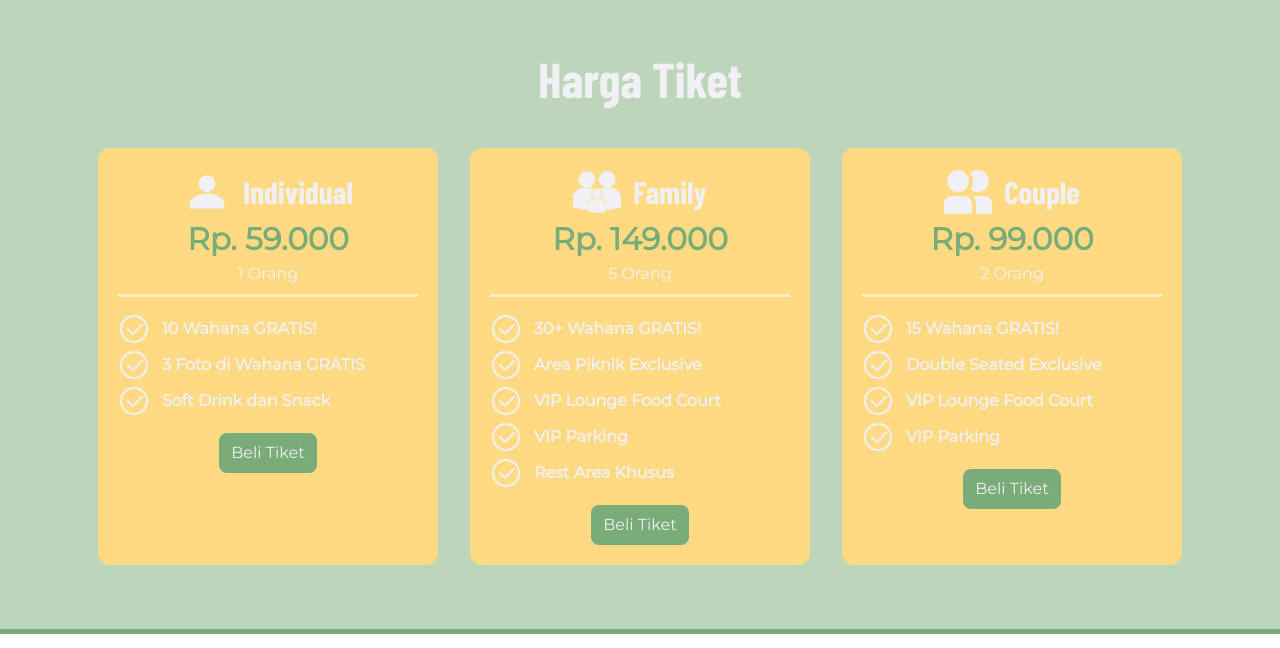
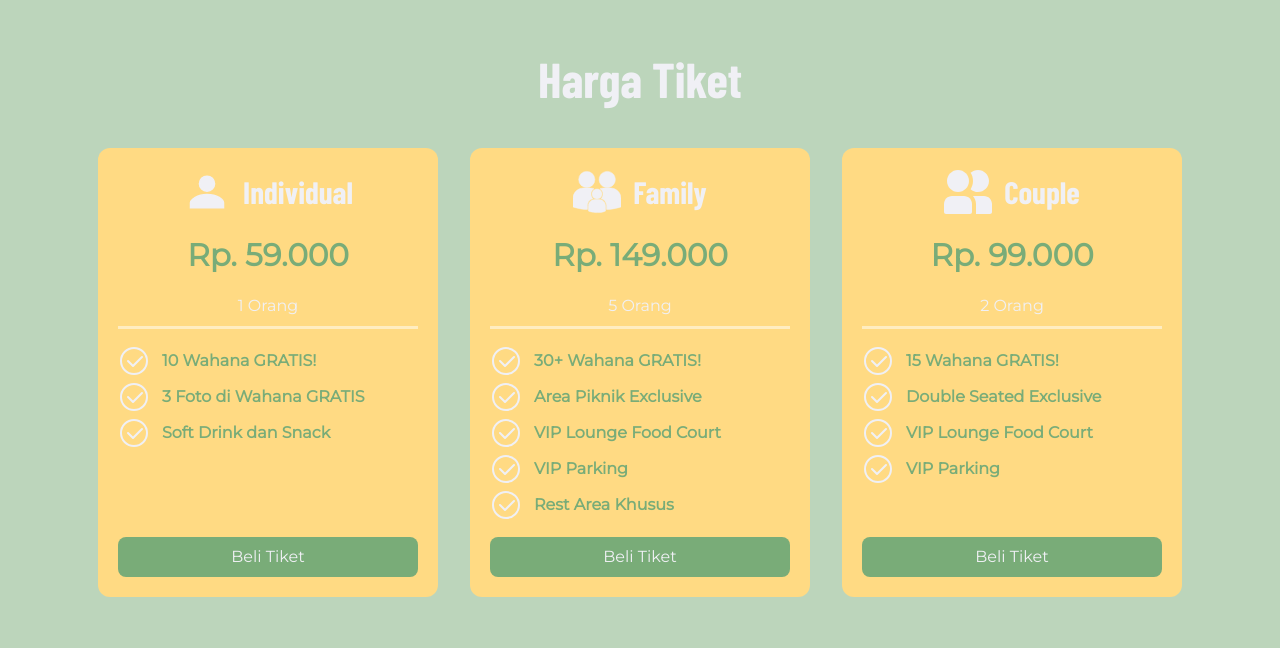
Before and after one commit to bntngbgs/Responsive-Website, a plain HTML site: page Taman Tentrem/index.html in a window 1280 px wide. Shown: the part 2080-2728 px from the top of the page. Drawn offline with nearby package versions, Linux system fonts and the light colour scheme.

Commit message:
fix alignment in ticket-price and also color

```diff
--- a/Taman Tentrem/css/style.css
+++ b/Taman Tentrem/css/style.css
@@ -339,6 +339,10 @@ header {
   padding: 1.25rem;
   border-radius: 12px;
   flex: 0 1 340px;
+  display: flex;
+  flex-direction: column;
+  gap: 1rem;
+  /* justify-content: space-around; */
 }
 
 /* .ticket-card:last-of-type {
@@ -348,11 +352,13 @@ header {
 .ticket-card h2 {
   color: var(--color-primary);
   font-size: var(--fs-heading-3);
+  /* margin-block: 0; */
 }
 
 .ticket-card > p {
   padding-bottom: 0.5rem;
   border-bottom: 3px solid var(--secondary-tint);
+  color: var(--neutral-white);
 }
 
 .ticket-card button {
@@ -370,8 +376,16 @@ header {
   width: 48px;
 }
 
-.tickets-benefit {
+/* .tickets-benefit {
   margin-top: 1rem;
+} */
+
+.ticket-card button {
+  /* color: blue; */
+  /* display: inline-block; */
+  /* margin-top: auto; */
+  /* align-self: center; */
+  margin-top: auto;
 }
 
 .benefit {
@@ -392,6 +406,7 @@ header {
 .benefit p {
   font-size: 1rem;
   font-weight: 700;
+  color: var(--color-primary);
 }
 
 /* FOOTER */
@@ -525,6 +540,7 @@ header {
   .ticket-card {
     padding-inline: 0.75rem;
     flex: 1 1 260px;
+    gap: 0.5rem;
   }
 
   .ticket-card h2 {
@@ -599,9 +615,9 @@ header {
     margin-top: 1rem;
   }
 
-  .hero-text h1 {
+  /* .hero-text h1 {
     font-size: var(--fs-heading-1);
-  }
+  } */
 
   .hero-text p {
     font-size: var(--fs-small);
```
